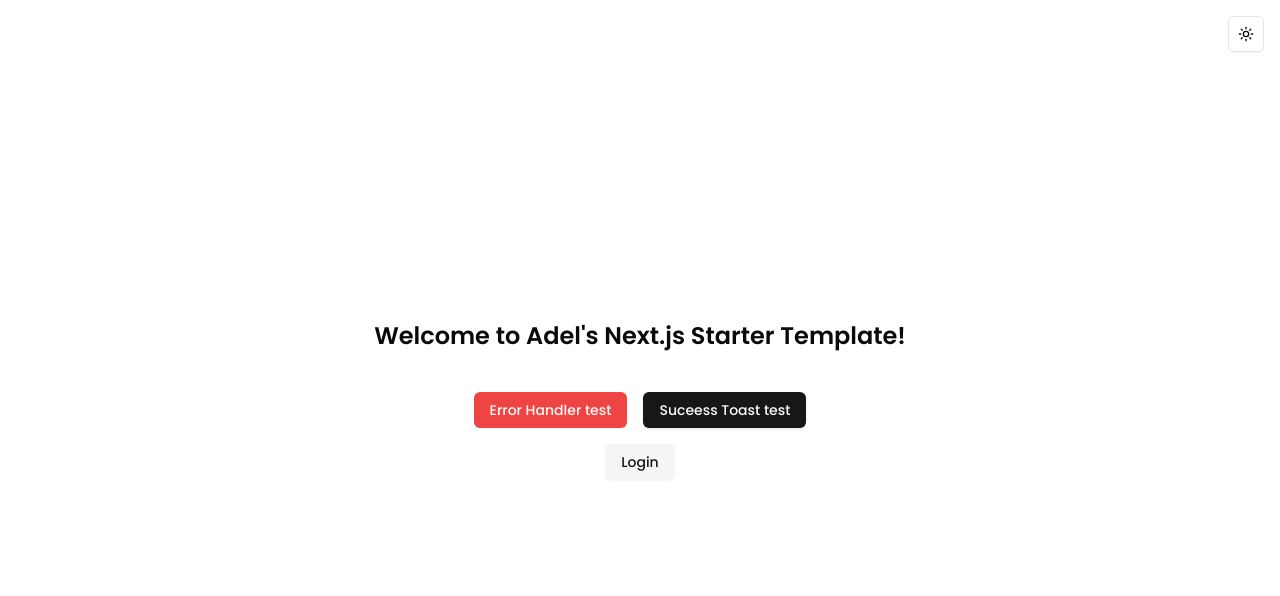
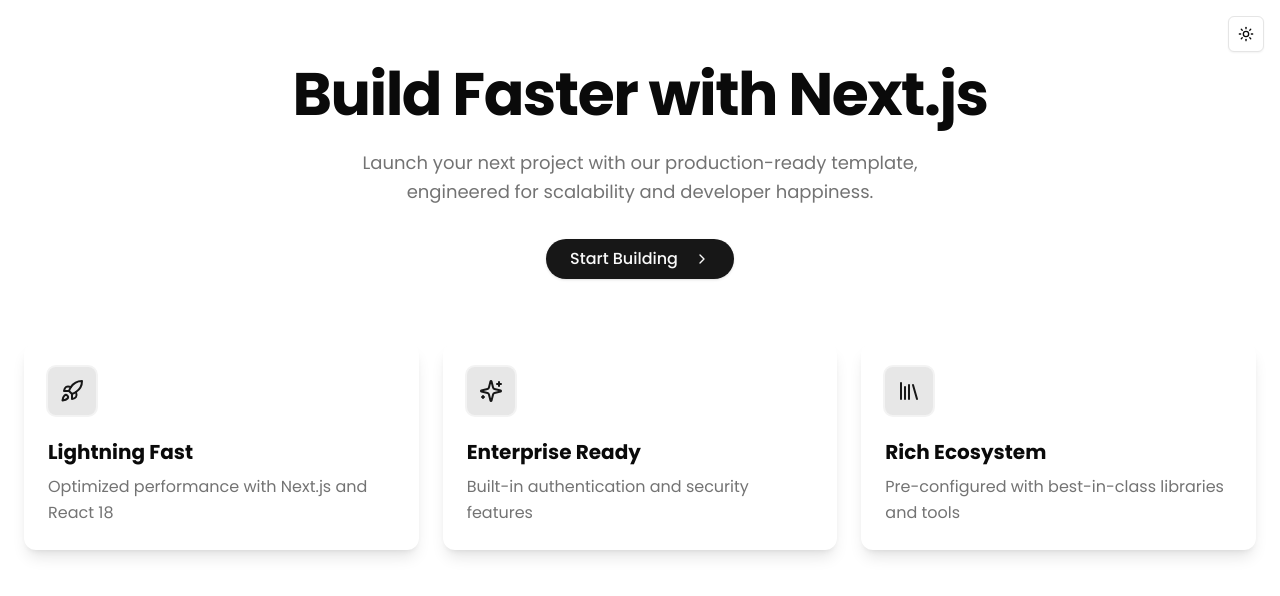
Before and after one commit to Adel2411/next-platter, a Next.js app in the folder template/: page / in a window 1280 px wide. Shown: the top 596 px of the page. Built offline with nearby package versions, Linux system fonts and the light colour scheme.

Commit message:
Created initial "/" page and "/protected" page

```diff
--- a/template/src/app/(auth)/layout.tsx
+++ b/template/src/app/(auth)/layout.tsx
@@ -1,6 +1,6 @@
 function AuthLayout({ children }: { children: React.ReactNode }) {
   return (
-    <div className="min-h-screen w-screen flex justify-center items-center">
+    <div className="min-h-screen flex justify-center items-center">
       <div className="max-w-80">{children}</div>
     </div>
   );
--- a/template/src/app/layout.tsx
+++ b/template/src/app/layout.tsx
@@ -4,6 +4,7 @@
 import QueryProvider from "@/providers/QueryProvider";
 import { ThemeProvider } from "@/providers/ThemeProvider";
 import { Toaster } from "@/components/ui/toaster";
+import { ThemeToggle } from "@/components/ThemeToggle";
 
 const poppins = Poppins({
   subsets: ["latin"],
@@ -31,7 +32,12 @@
           disableTransitionOnChange
         >
           <QueryProvider>
-            {children}
+            <div className="relative min-h-screen">
+              <main>{children}</main>
+              <div className="absolute right-4 top-4">
+                <ThemeToggle />
+              </div>
+            </div>
             <Toaster />
           </QueryProvider>
         </ThemeProvider>
--- a/template/src/app/page.tsx
+++ b/template/src/app/page.tsx
@@ -1,46 +1,107 @@
-"use client";
-
-import { ThemeToggle } from "@/components/ThemeToggle";
+import * as motion from "motion/react-client";
+import Link from "next/link";
 import { Button } from "@/components/ui/button";
-import { handleError } from "@/lib/errorHandler";
-import { showSuccessToast } from "@/lib/toastHandler";
-import Link from "next/link";
+import { Sparkles, Rocket, Library, ChevronRight } from "lucide-react";
 
 export default function Home() {
-  const throwError = () => {
-    try {
-      // Simulate an error
-      throw new Error("This is a test error");
-    } catch (error) {
-      handleError(error);
-    }
+  const features = [
+    {
+      icon: <Rocket className="h-6 w-6" />,
+      title: "Lightning Fast",
+      description: "Optimized performance with Next.js and React 18",
+    },
+    {
+      icon: <Sparkles className="h-6 w-6" />,
+      title: "Enterprise Ready",
+      description: "Built-in authentication and security features",
+    },
+    {
+      icon: <Library className="h-6 w-6" />,
+      title: "Rich Ecosystem",
+      description: "Pre-configured with best-in-class libraries and tools",
+    },
+  ];
+
+  const containerVariants = {
+    hidden: { opacity: 0 },
+    visible: {
+      opacity: 1,
+      transition: {
+        staggerChildren: 0.15,
+      },
+    },
   };
 
-  const showSuccess = () => {
-    showSuccessToast("This is a success message");
+  const itemVariants = {
+    hidden: { y: 30, opacity: 0 },
+    visible: {
+      y: 0,
+      opacity: 1,
+      transition: {
+        type: "spring",
+        stiffness: 100,
+      },
+    },
   };
 
   return (
-    <>
-      <div className="min-h-screen flex flex-col justify-center items-center gap-10">
-        <div className="fixed top-4 right-4">
-          <ThemeToggle />
-        </div>
-        <h1 className="text-2xl font-semibold">
-          Welcome to Adel&apos;s Next.js Starter Template!
-        </h1>
-        <div className="flex flex-col items-center gap-4">
-          <div className="flex justify-center items-center gap-4">
-            <Button variant="destructive" onClick={throwError}>
-              Error Handler test
-            </Button>
-            <Button onClick={showSuccess}>Suceess Toast test</Button>
-          </div>
-          <Button asChild variant="secondary">
-            <Link href="/login">Login</Link>
-          </Button>
-        </div>
-      </div>
-    </>
+    <div>
+      <main className="mx-auto px-4 py-12 md:px-6 lg:py-16">
+        <motion.div
+          initial="hidden"
+          animate="visible"
+          variants={containerVariants}
+          className="text-center"
+        >
+          <motion.h1
+            variants={itemVariants}
+            className="mb-6 text-4xl font-bold tracking-tight sm:text-5xl md:text-6xl"
+          >
+            Build Faster with Next.js
+          </motion.h1>
+          <motion.p
+            variants={itemVariants}
+            className="mx-auto mb-8 max-w-xl text-lg text-muted-foreground leading-relaxed"
+          >
+            Launch your next project with our production-ready template,
+            engineered for scalability and developer happiness.
+          </motion.p>
+          <motion.div variants={itemVariants}>
+            <Link href="/login" passHref>
+              <Button
+                size="lg"
+                className="rounded-full px-6 py-4 text-base font-medium"
+              >
+                Start Building
+                <ChevronRight className="ml-2 h-4 w-4" />
+              </Button>
+            </Link>
+          </motion.div>
+        </motion.div>
+
+        <motion.div
+          variants={containerVariants}
+          initial="hidden"
+          animate="visible"
+          className="mt-16 grid gap-6 md:grid-cols-2 lg:grid-cols-3"
+        >
+          {features.map((feature, index) => (
+            <motion.div
+              key={index}
+              variants={itemVariants}
+              className="group relative rounded-xl bg-card p-6 shadow-lg transition-all duration-300 hover:shadow-xl hover:-translate-y-1"
+            >
+              <div className="mb-4 inline-block rounded-lg bg-primary/10 p-3 text-primary ring-2 ring-primary/5 group-hover:bg-primary/15 transition-colors">
+                {feature.icon}
+              </div>
+              <h3 className="mb-2 text-xl font-bold">{feature.title}</h3>
+              <p className="text-muted-foreground leading-relaxed">
+                {feature.description}
+              </p>
+            </motion.div>
+          ))}
+        </motion.div>
+      </main>
+    </div>
   );
 }
--- a/template/src/app/protected/page.tsx
+++ b/template/src/app/protected/page.tsx
@@ -1,9 +1,121 @@
-function ProtectedPage() {
+import * as motion from "motion/react-client";
+import { Button } from "@/components/ui/button";
+import {
+  Code,
+  Database,
+  Layout,
+  CheckCircle,
+  ChevronRight,
+} from "lucide-react";
+import Link from "next/link";
+
+export default function ProtectedPage() {
+  const features = [
+    {
+      icon: <Code className="h-6 w-6" />,
+      title: "TypeScript Ready",
+      description: "Fully typed for better development experience",
+    },
+    {
+      icon: <Database className="h-6 w-6" />,
+      title: "State Management",
+      description: "Zustand and React Query pre-configured",
+    },
+    {
+      icon: <Layout className="h-6 w-6" />,
+      title: "UI Components",
+      description: "Shadcn/ui components for rapid UI development",
+    },
+    {
+      icon: <CheckCircle className="h-6 w-6" />,
+      title: "Testing",
+      description: "Cypress set up for E2E testing",
+    },
+  ];
+
+  const containerVariants = {
+    hidden: { opacity: 0 },
+    visible: {
+      opacity: 1,
+      transition: {
+        staggerChildren: 0.15,
+      },
+    },
+  };
+
+  const itemVariants = {
+    hidden: { y: 30, opacity: 0 },
+    visible: {
+      y: 0,
+      opacity: 1,
+      transition: {
+        type: "spring",
+        stiffness: 100,
+      },
+    },
+  };
+
   return (
-    <div className="min-h-screen flex justify-center items-center">
-      <h1 className="font-bold text-3xl">Protected Page</h1>
+    <div>
+      <main className="mx-auto px-4 py-12 md:px-6 lg:py-16">
+        <motion.div
+          initial="hidden"
+          animate="visible"
+          variants={containerVariants}
+          className="text-center"
+        >
+          <motion.h1
+            variants={itemVariants}
+            className="mb-6 text-4xl font-bold tracking-tight sm:text-5xl md:text-6xl"
+          >
+            Welcome to the Protected Area
+          </motion.h1>
+          <motion.p
+            variants={itemVariants}
+            className="mx-auto mb-8 max-w-xl text-lg text-muted-foreground leading-relaxed"
+          >
+            You've successfully authenticated! Explore the powerful features of
+            our starter template.
+          </motion.p>
+        </motion.div>
+
+        <motion.div
+          variants={containerVariants}
+          initial="hidden"
+          animate="visible"
+          className="mt-16 grid gap-6 md:grid-cols-2 lg:grid-cols-4"
+        >
+          {features.map((feature, index) => (
+            <motion.div
+              key={index}
+              variants={itemVariants}
+              className="group relative rounded-xl bg-card p-6 shadow-lg transition-all duration-300 hover:shadow-xl hover:-translate-y-1"
+            >
+              <div className="mb-4 inline-block rounded-lg bg-primary/10 p-3 text-primary ring-2 ring-primary/5 group-hover:bg-primary/15 transition-colors">
+                {feature.icon}
+              </div>
+              <h3 className="mb-2 text-xl font-bold">{feature.title}</h3>
+              <p className="text-muted-foreground leading-relaxed">
+                {feature.description}
+              </p>
+            </motion.div>
+          ))}
+        </motion.div>
+
+        <motion.div variants={itemVariants} className="mt-16 text-center">
+          <Button
+            asChild
+            variant="destructive"
+            size="lg"
+            className="rounded-full px-6 py-4 text-base font-medium"
+          >
+            <Link href="/">
+              Logout
+              <ChevronRight className="ml-2 h-4 w-4" />
+            </Link>
+          </Button>
+        </motion.div>
+      </main>
     </div>
   );
 }
-
-export default ProtectedPage;
```
Also changed, not shown: 1 other file (tests, documents, lock files or other folders).
